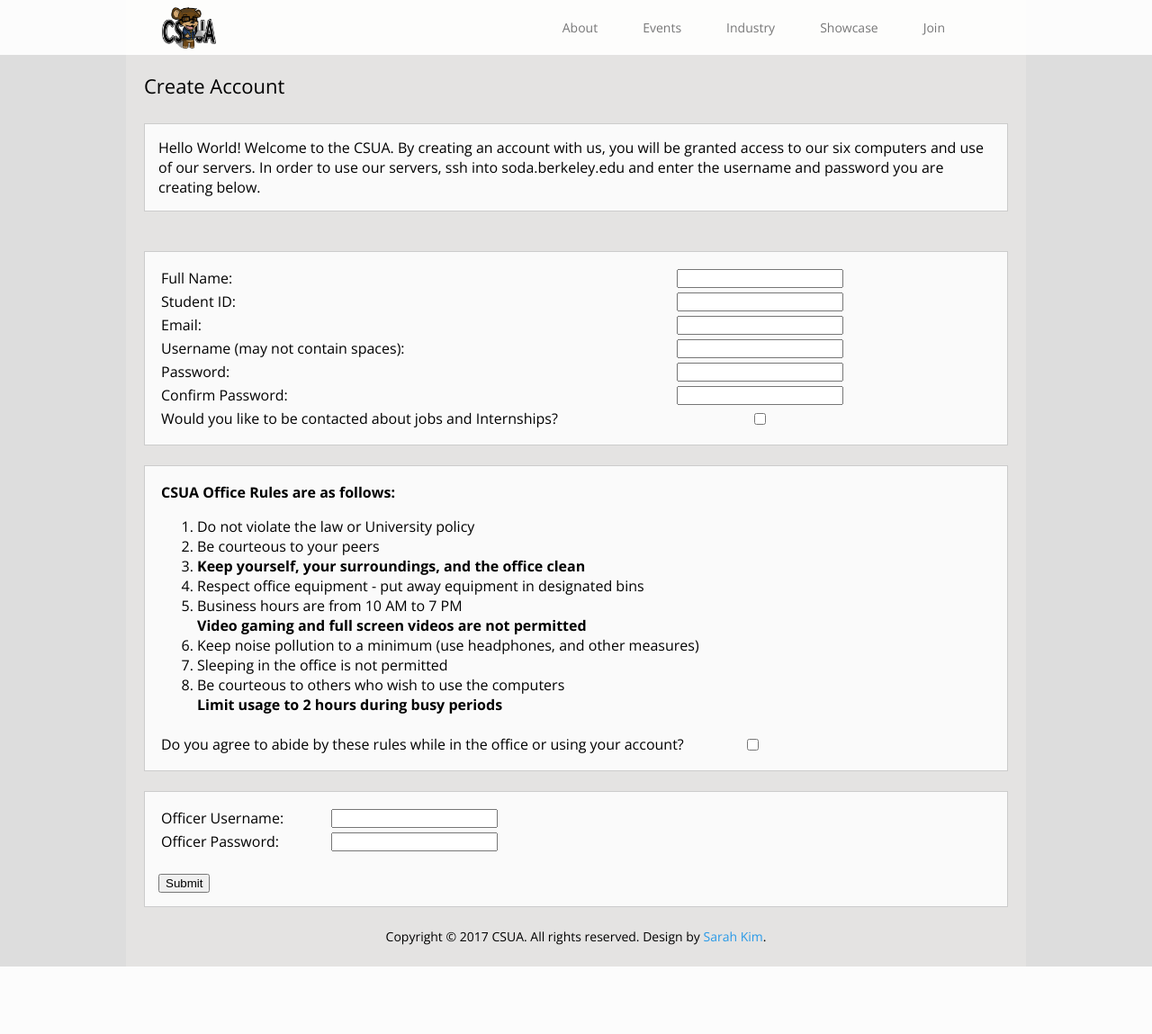
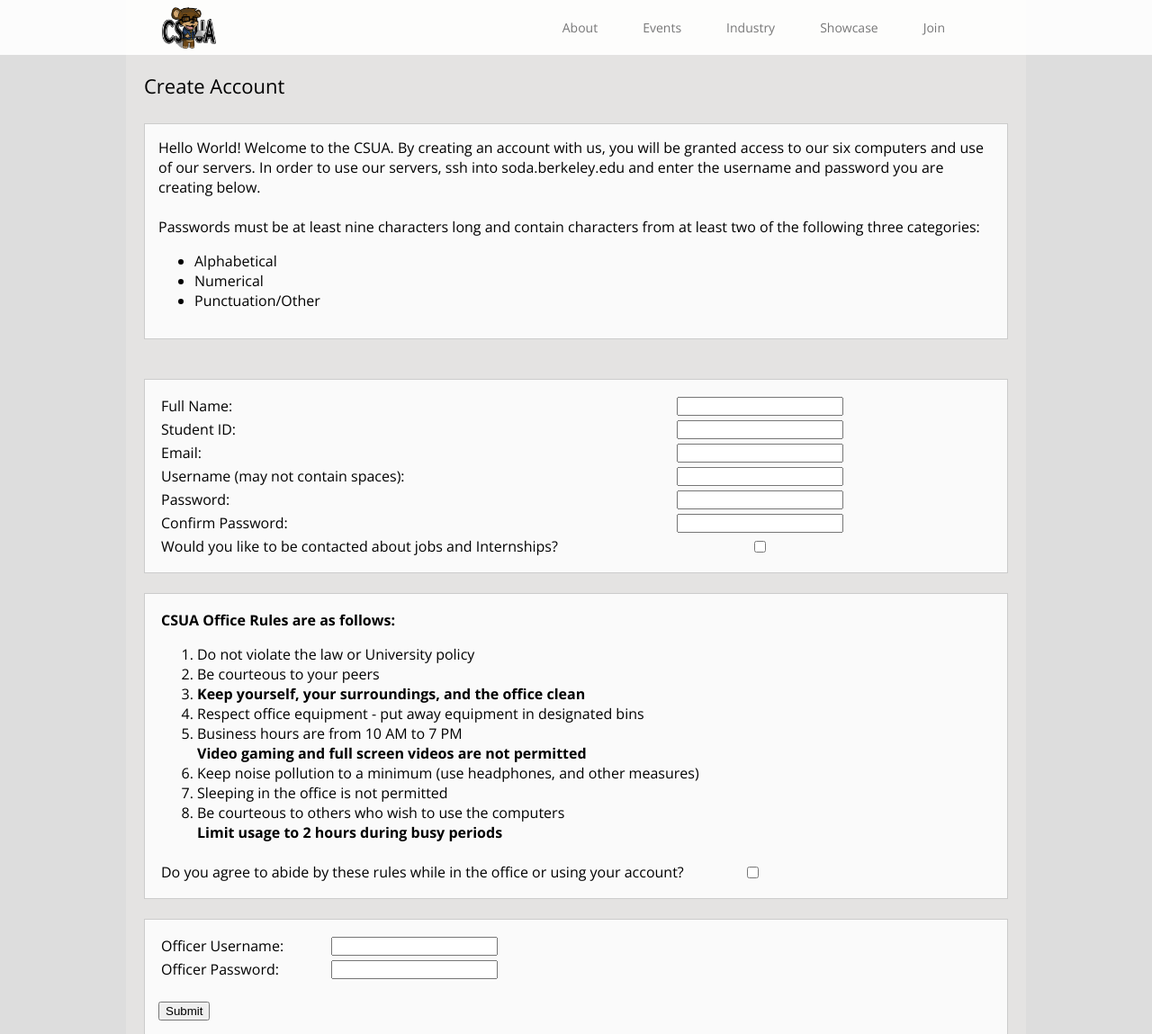
Before and after one commit to CSUA/csua-backend, a Django app: page /newuser/ in a window 1280 px wide. Shown: the top 1149 px of the page at 90% size. Before the commit the page ends 1074 px from the top, so only its background shows below. Run offline with Django 3.2, Linux system fonts and the light colour scheme; some libraries are stand-ins or nearby versions.

Commit message:
Added a min password req description. Maybe it could be made into a thing that only shows if the password isn't good enough yet?

```diff
--- a/templates/newuser.html
+++ b/templates/newuser.html
@@ -7,9 +7,12 @@
 </div>
 <br/>
 <div class="block" id="top">
-Hello World!  Welcome to the CSUA.  By creating an account with us, you will be granted access to our six computers and use of our servers.  In order to use our servers, ssh into soda.berkeley.edu and enter the username and password you are creating below.
+    Hello World!  Welcome to the CSUA.  By creating an account with us, you will be granted access to our six computers and use of our servers.  In order to use our servers, ssh into soda.berkeley.edu and enter the username and password you are creating below. <br/><br/>Passwords must be at least nine characters long and contain characters from at least two of the following three categories: <ul>
+        <li>Alphabetical</li>
+        <li>Numerical</li>
+        <li>Punctuation/Other</li> </ul>
 </div>
-<br/>
+</br>
 <div class='block' id='errors' style='display:none'></div>
 <br/>
 <form action="/newuser/create/" onsubmit="return validateForm()" method="post">
@@ -20,10 +23,10 @@
       <tr><td width=50%>Student ID:</td><td align='center'><input name='student_id' type='number'/><br/></td></tr>
       <tr><td width=50%>Email:</td><td align='center'><input name='email' type='text'/><br/></td></tr>
       <tr><td width=50%>Username (may not contain spaces):</td><td align='center'><input name='username' type='text'/><br/></td></tr>
-      <tr><td width=50%>Password:</td><td align='center'><input name='password' type='password'/><br/></td></tr>
+     <tr><td width=50%>Password:</td><td align='center'><input name='password' type='password'/><br/></td></tr>
       <tr><td width=50%>Confirm Password:</td><td align='center'><input name='password_confirm' type='password'/><br/></td></tr>
       <tr><td width=50%>Would you like to be contacted about jobs and Internships?</td><td align='center'> <input name='enroll_jobs' type='checkbox'/><br/></td></tr>
-      <!-- <tr><td width=50%>Officer Username:</td><td align='center'><input name='officer_username' type='text'/><br/></td></tr>
+     <!-- <tr><td width=50%>Officer Username:</td><td align='center'><input name='officer_username' type='text'/><br/></td></tr>
       <tr><td width=50%>Officer Password:</td><td align='center'><input name='officer_password' type='password'/><br/></td></tr> -->
     </table>
   </div>
```
